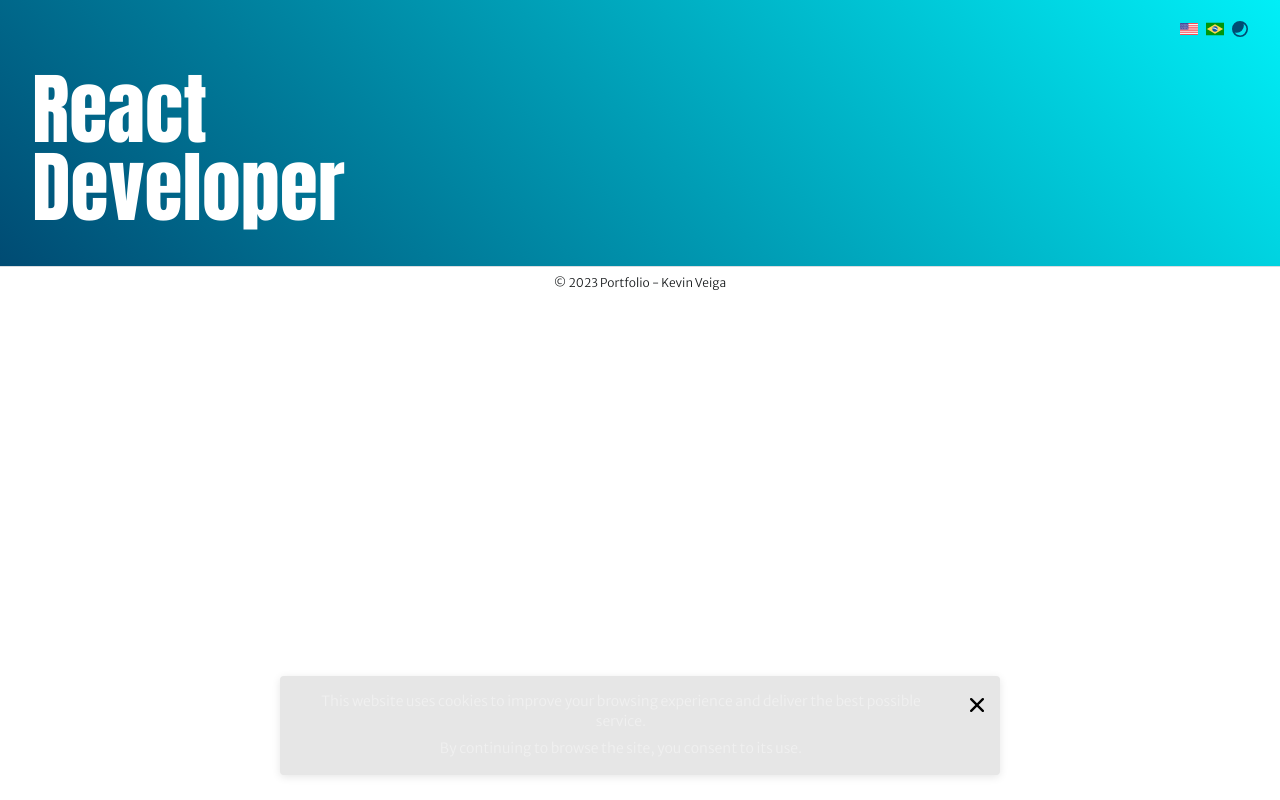
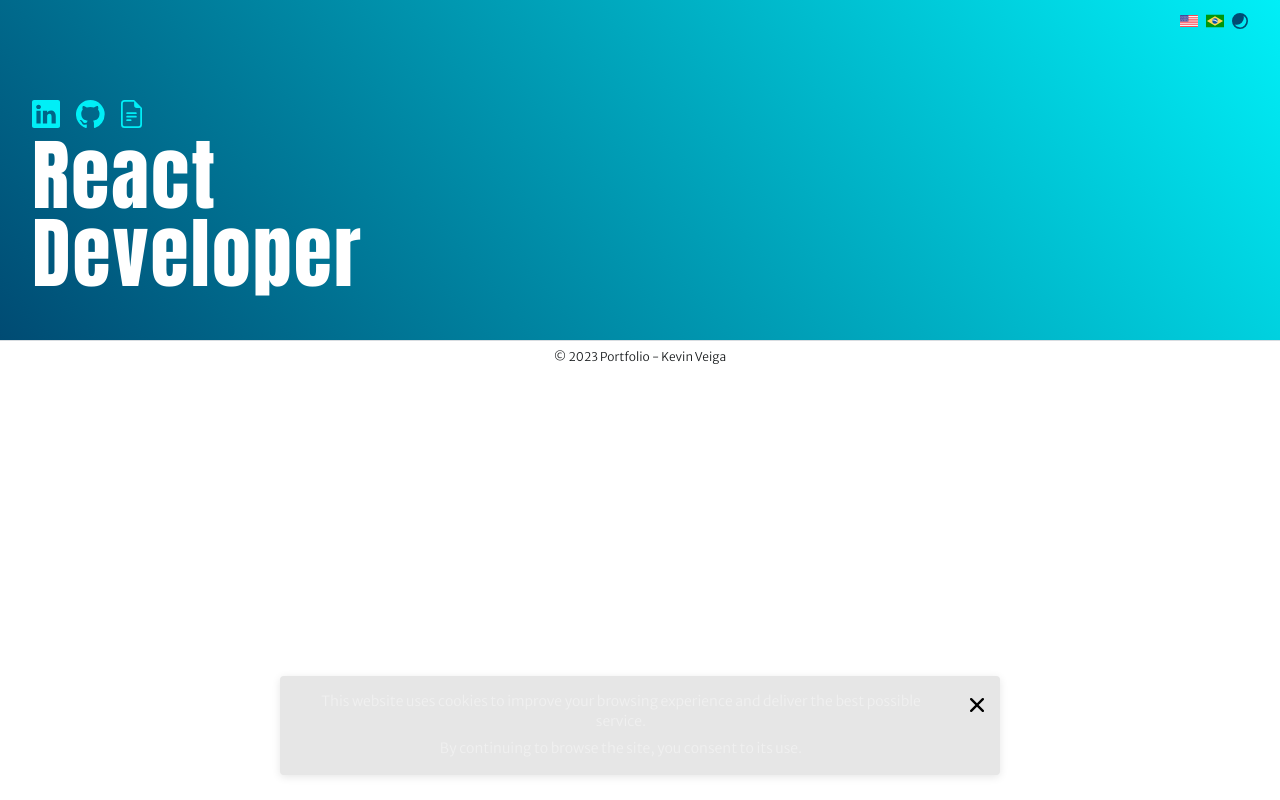
Before and after one commit to kevinveiga/portfolio, a Next.js app: page / in a window 1280 px wide. Built offline with nearby package versions, Linux system fonts and the light colour scheme; no server answers.

Commit message:
home top

```diff
--- a/src/components/layout/header.tsx
+++ b/src/components/layout/header.tsx
@@ -7,8 +7,7 @@ import { Button } from '@/components/button/button';
 import { HeaderStyled, HeaderItemsStyled } from '@/components/layout/headerStyled';
 import { SvgDarkLightMode, SvgFlagBrazil, SvgFlagUsa, SvgMenu } from '@/components/svg/svgStore';
 
-import { Box, Flex } from '@/styles/flex';
-import { Title1 } from '@/styles/text';
+import { Box } from '@/styles/flex';
 import { variable } from '@/styles/variable';
 
 export function Header(): ReactElement {
@@ -18,9 +17,8 @@ export function Header(): ReactElement {
 
   return (
     <HeaderStyled>
-      <Flex flexDirection="row" justifyContent="space-between" px={{ d: 3, sm: 5 }} py={{ d: 2, sm: 3 }}>
       <Box alignItems="flex-start" justifyContent="flex-start">
-          <HeaderItemsStyled display={{ d: 'block', md: 'none' }}>
+        <HeaderItemsStyled display={{ d: 'block', sm: 'none' }}>
           <Button ariaLabel="menu close" height="100%" typeStyle="button-unset" width="100%">
             <SvgMenu fill={variable.color.turquoiseLight} />
           </Button>
@@ -54,17 +52,6 @@ export function Header(): ReactElement {
           </ul>
         </HeaderItemsStyled>
       </Box>
-      </Flex>
-
-      <Flex px={{ d: 3, sm: 5 }} py={{ d: 2, sm: 3 }}>
-        <Box>
-          <Title1 color={variable.color.white}>
-            React
-            <br />
-            Developer
-          </Title1>
-        </Box>
-      </Flex>
     </HeaderStyled>
   );
 }
--- a/src/components/layout/headerStyled.ts
+++ b/src/components/layout/headerStyled.ts
@@ -1,17 +1,25 @@
 import styled, { IStyledSystem } from 'styled-components';
 import { display } from 'styled-system';
 
-import { gradientDirection } from '@/styles/function';
 import { variable } from '@/styles/variable';
 
 export const HeaderStyled = styled.header`
-  ${gradientDirection({ colorStart: variable.color.blueDark, colorEnd: variable.color.turquoiseLight, deg: '45deg' })};
+  background-color: transparent;
+  display: flex;
+  height: auto;
+  justify-content: space-between;
+  padding-bottom: ${variable.space.spacingXS};
+  padding-left: ${variable.space.spacingSM};
+  padding-right: ${variable.space.spacingSM};
+  padding-top: ${variable.space.spacingXS};
+  position: absolute;
+  width: 100%;
+  z-index: 2;
 
-  display: flex;
-  flex-direction: column;
-  height: auto;
-  width: 100%;
-  z-index: 0;
+  @media (min-width: ${variable.breakpoint.sm}) {
+    padding-left: ${variable.space.spacingLG};
+    padding-right: ${variable.space.spacingLG};
+  }
 `;
 
 export const HeaderItemsStyled = styled.nav<IStyledSystem>`
--- /dev/null
+++ b/src/components/layout/homeStyled.ts
@@ -0,0 +1,29 @@
+import styled from 'styled-components';
+
+import { gradientDirection } from '@/styles/function';
+import { variable } from '@/styles/variable';
+
+export const HomeTopStyled = styled.section`
+  ${gradientDirection({ colorStart: variable.color.blueDark, colorEnd: variable.color.turquoiseLight, deg: '50deg' })};
+
+  display: flex;
+  flex-direction: column;
+  height: auto;
+  padding-bottom: ${variable.space.spacingMD};
+  padding-left: ${variable.space.spacingSM};
+  padding-right: ${variable.space.spacingSM};
+  padding-top: ${variable.space.spacingXXL};
+  width: 100%;
+
+  @media (min-width: ${variable.breakpoint.sm}) {
+    padding-bottom: ${variable.space.spacingXXL};
+    padding-left: ${variable.space.spacingLG};
+    padding-right: ${variable.space.spacingLG};
+    padding-top: 100px;
+  }
+
+  svg {
+    fill: ${variable.color.turquoiseLight};
+    height: 28px;
+  }
+`;
--- a/src/components/svg/svgStore.tsx
+++ b/src/components/svg/svgStore.tsx
@@ -273,6 +273,14 @@ export function SvgFolderArrow({ ...props }: ISvgStyled): ReactElement {
   );
 }
 
+export function SvgGithub({ ...props }: ISvgStyled): ReactElement {
+  return (
+    <SvgStyled {...props} viewBox="0 0 16 15.61" xmlns="http://www.w3.org/2000/svg">
+      <path d="M8 0a8 8 0 0 0-2.53 15.59c.4.07.55-.17.55-.38l-.01-1.49c-2.01.37-2.53-.49-2.69-.94-.09-.23-.48-.94-.82-1.13-.28-.15-.68-.52-.01-.53.63-.01 1.08.58 1.23.82.72 1.21 1.87.87 2.33.66.07-.52.28-.87.51-1.07-1.78-.2-3.64-.89-3.64-3.95 0-.87.31-1.59.82-2.15-.08-.2-.36-1.02.08-2.12 0 0 .67-.21 2.2.82a7.42 7.42 0 0 1 4 0c1.53-1.04 2.2-.82 2.2-.82.44 1.1.16 1.92.08 2.12.51.56.82 1.27.82 2.15 0 3.07-1.87 3.75-3.65 3.95.29.25.54.73.54 1.48l-.01 2.2c0 .21.15.46.55.38A8.01 8.01 0 0 0 16 8a8 8 0 0 0-8-8Z" />
+    </SvgStyled>
+  );
+}
+
 export function SvgGoogle({ ...props }: ISvgStyled): ReactElement {
   return (
     <SvgStyled {...props} viewBox="0 0 489.62 501.01" xmlns="http://www.w3.org/2000/svg">
@@ -332,6 +340,14 @@ export function SvgInvalid({ ...props }: ISvgStyled): ReactElement {
   return (
     <SvgStyled {...props} viewBox="0 0 17 17" xmlns="http://www.w3.org/2000/svg">
       <path d="M1.2.5a.7.7 0 0 0-.5 1.3l6.8 6.7-6.8 6.7a.7.7 0 0 0 .5 1.3.7.7 0 0 0 .5-.3l6.8-6.7 6.7 6.7a.7.7 0 0 0 .5.3.7.7 0 0 0 .5-1.3L9.5 8.5l6.7-6.7a.7.7 0 1 0-1-1L8.5 7.4 1.7.7a.7.7 0 0 0-.5-.2z" />
+    </SvgStyled>
+  );
+}
+
+export function SvgLinkedin({ ...props }: ISvgStyled): ReactElement {
+  return (
+    <SvgStyled {...props} viewBox="0 0 16 16" xmlns="http://www.w3.org/2000/svg">
+      <path d="M0 1.15C0 .5.53 0 1.18 0h13.64C15.48 0 16 .51 16 1.15v13.7c0 .64-.53 1.15-1.18 1.15H1.18C.53 16 0 15.49 0 14.85Zm4.94 12.24V6.17h-2.4v7.22zm-1.2-8.2c.84 0 1.36-.56 1.36-1.26-.01-.7-.52-1.24-1.34-1.24-.82 0-1.36.54-1.36 1.24s.52 1.25 1.33 1.25zm4.91 8.2V9.36c0-.22.02-.43.08-.59.17-.43.57-.87 1.23-.87.87 0 1.22.66 1.22 1.63v3.86h2.4V9.25C13.58 7.03 12.4 6 10.82 6c-1.28 0-1.85.7-2.17 1.2v.02h-.02a5.54 5.54 0 0 1 .02-.03V6.17h-2.4c.03.68 0 7.22 0 7.22z" />
     </SvgStyled>
   );
 }
--- a/src/pages/index.tsx
+++ b/src/pages/index.tsx
@@ -7,9 +7,12 @@ import { title } from '@/configApp';
 import { Button } from '@/components/button/button';
 import { Footer } from '@/components/layout/footer';
 import { Header } from '@/components/layout/header';
+import { HomeTopStyled } from '@/components/layout/homeStyled';
+import { SvgDocument, SvgGithub, SvgLinkedin } from '@/components/svg/svgStore';
 
 import { Box, Flex } from '@/styles/flex';
 import { Main, Spacer } from '@/styles/layout';
+import { Title1 } from '@/styles/text';
 import { variable } from '@/styles/variable';
 
 function Home(): ReactElement {
@@ -24,6 +27,30 @@ function Home(): ReactElement {
       <Main>
         <Header />
 
+        <HomeTopStyled>
+          <Box>
+            <SvgLinkedin />
+
+            <Spacer />
+
+            <SvgGithub />
+
+            <Spacer />
+
+            <SvgDocument />
+          </Box>
+
+          <Spacer height={variable.space.spacingXS} />
+
+          <Box>
+            <Title1 color={variable.color.white} mb={0}>
+              React
+              <br />
+              Developer
+            </Title1>
+          </Box>
+        </HomeTopStyled>
+
         <Flex>
           <Box></Box>
         </Flex>
--- a/src/styles/text.ts
+++ b/src/styles/text.ts
@@ -107,6 +107,7 @@ export const Title1 = styled.h1<ITextStyled>`
   ${({ fontSize }): string | undefined => (fontSize === undefined ? 'font-size: 46px' : undefined)};
   ${({ fontWeight }): string | undefined =>
     fontWeight === undefined ? `font-weight: ${variable.text.fontWeightNormal}` : undefined};
+  letter-spacing: 2px;
   line-height: 1;
   ${({ mb }): string | undefined => (mb === undefined ? `margin-bottom: ${variable.space.spacingSM}` : undefined)};
 
```
Lines whose indentation alone changed are shown as unchanged.
